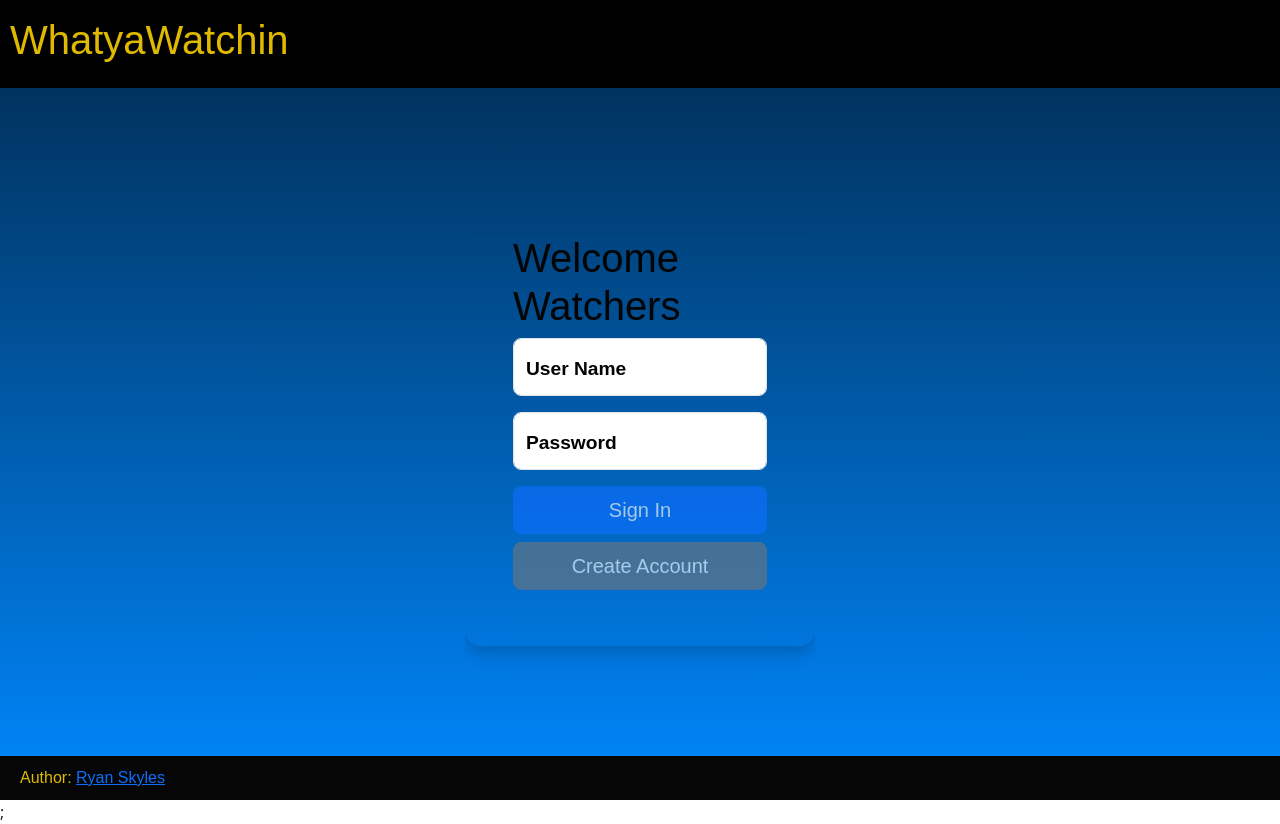
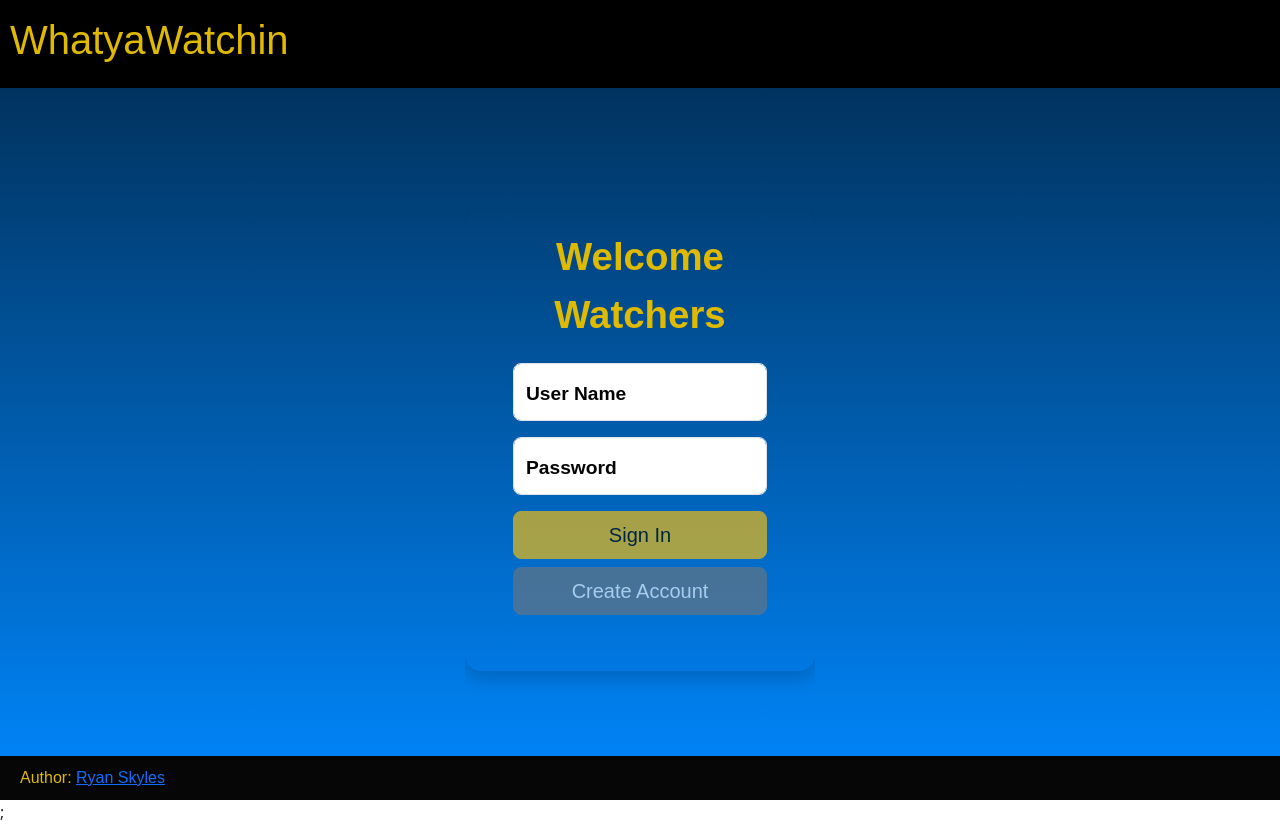
Before and after one commit to ryan-skyles/startup, a React (Vite) app: page / in a window 1280 px wide. Built offline with nearby package versions, Linux system fonts and the light colour scheme; a web font is replaced by a local one.

Commit message:
React 2 unauthenticated.jsx css fix

```diff
--- a/src/login/unauthenticated.jsx
+++ b/src/login/unauthenticated.jsx
@@ -24,7 +24,9 @@ export function Unauthenticated(props) {
           <div className="modal-content rounded-4 shadow">
               <div className="modal-body p-5 pt-0">
               <form className="get" action="home.html">
-                    <h1>Welcome Watchers</h1>
+                  <div className="userName text-center" style={{ fontSize: `${Math.max(50, 100 / props.userName.length)}px` }}>
+                    Welcome Watchers
+                  </div>
                   <div className="form-floating mb-3">
                       <input type="text" value={userName} onChange={(e) => setUserName(e.target.value)} className="form-control rounded-3" id="floatingInput" placeholder="name@example.com" fdprocessedid="0yatf"/>
                       <label for="floatingInput">User Name</label>
@@ -33,7 +35,7 @@ export function Unauthenticated(props) {
                       <input type="password" onChange={(e) => setPassword(e.target.value)}className="form-control rounded-3" id="floatingPassword" placeholder="Password" fdprocessedid="vllqp"/>
                       <label for="floatingPassword">Password</label>
                   </div>
-                    <Button className="w-100 mb-2 btn btn-lg rounded-3 btn-primary" type="submit" fdprocessedid="8v8edk" variant='primary' onClick={() => loginUser()} disabled={!userName || !password}>
+                  <Button className="w-100 mb-2 btn btn-lg rounded-3 btn-primary" type="submit" fdprocessedid="8v8edk" variant='warning' onClick={() => loginUser()} disabled={!userName || !password}>
                       Sign In
                   </Button>
                   <Button className="w-100 mb-2 btn btn-lg rounded-3 btn-primary" variant='secondary' onClick={() => createUser()} disabled={!userName || !password}>
```
Lines whose indentation alone changed are shown as unchanged.
